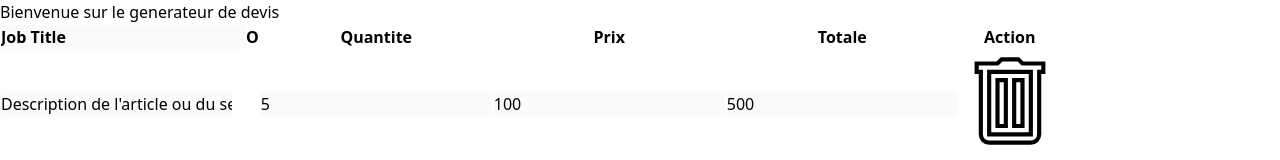
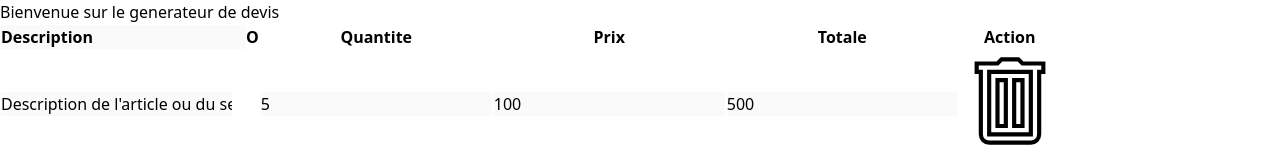
Before and after one commit to CedricFonsat/magic-estimate, a React (Vite) app: page / in a window 1280 px wide. Shown: the top 160 px of the page. Built offline with nearby package versions, Linux system fonts and the light colour scheme.

Commit message:
Update TableDevis.tsx

```diff
--- a/src/components/TableDevis.tsx
+++ b/src/components/TableDevis.tsx
@@ -8,7 +8,7 @@ export const TableDevis = () => {
   const [quantite, setQuantite] = useState("");
   const [prix, setPrix] = useState("");
   const [total, setTotal] = useState("");
-  const [title, setTitle] = useState("Job Title");
+  const [title, setTitle] = useState("Description");
   const [isWrite, setIsWrite] = useState(false);
 
   const devis = useSelector((state: TypeState) => state.devis);
```
